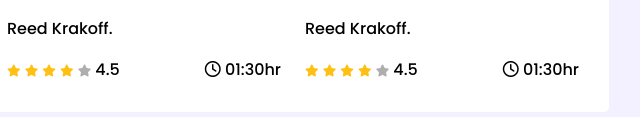
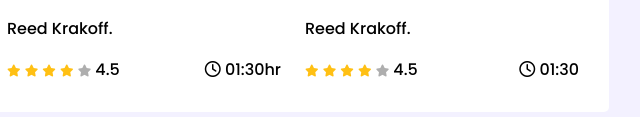
Before and after one commit to RifatTurag/leader-board-css3, a plain HTML site: page index.html in a window 1280 px wide. Shown: the part 1024-1141 px from the top of the page, 496-1136 px from the left. Drawn offline with Linux system fonts and the light colour scheme.

Commit message:
hr deleted

```diff
--- a/index.html
+++ b/index.html
@@ -165,7 +165,7 @@
                             </div>
                             <div class="course-duration">
                                 <i class="far fa-clock"></i>
-                                01:30hr
+                                01:30
                             </div>
                         </div>
                     </div>
```
